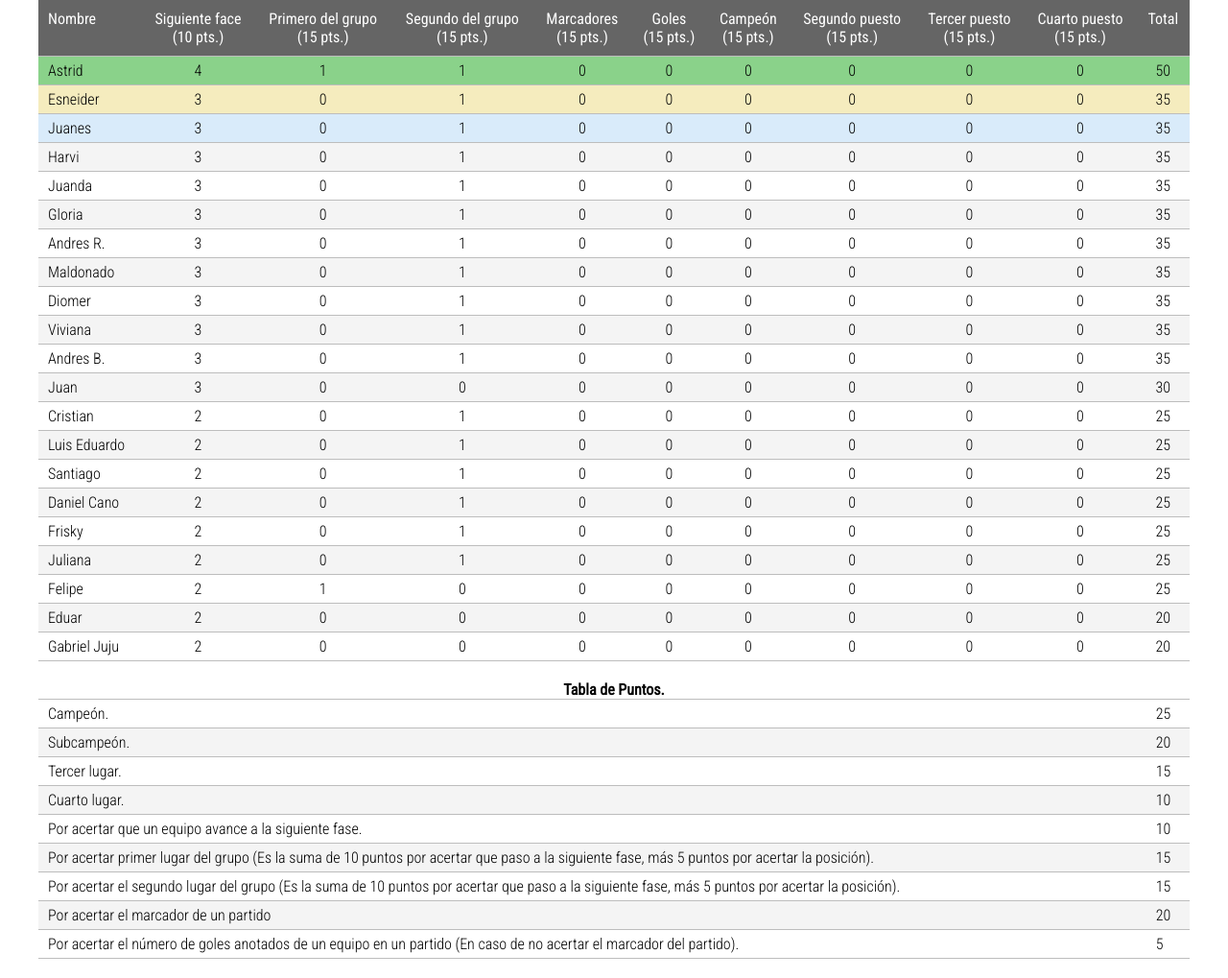
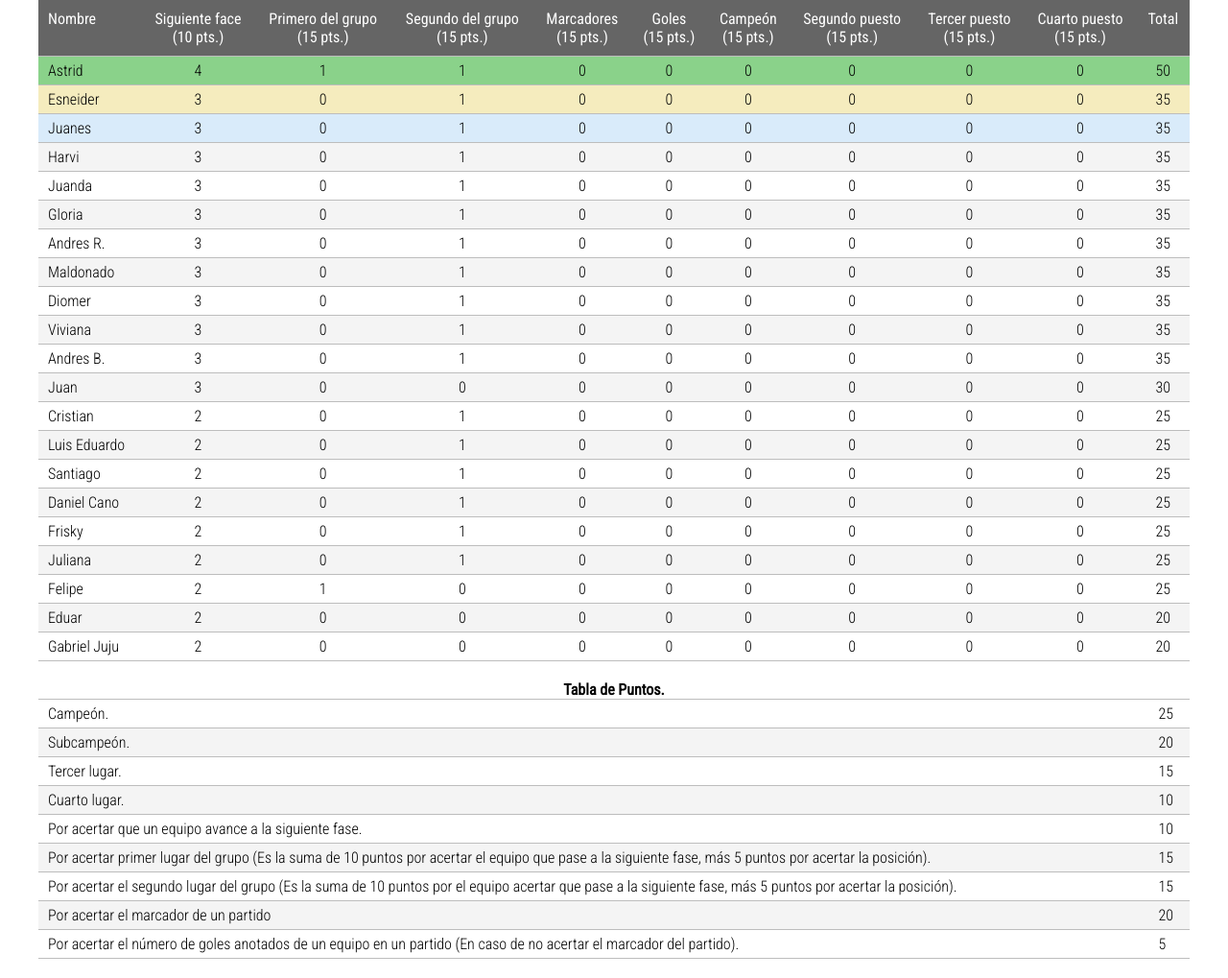
Before and after one commit to Neimarulo/CopaDoctus, a plain HTML site: page index.html in a window 1280 px wide. Shown: the whole page at 96% size. Drawn offline with Linux system fonts and the light colour scheme.

Commit message:
Correccion en el index

```diff
--- a/index.html
+++ b/index.html
@@ -93,7 +93,7 @@
 				</tr>
 				<tr>
 					<td>
-						Por acertar primer lugar del grupo (Es la suma de 10 puntos por acertar que paso a la siguiente fase, más 5 puntos por acertar la posición).
+						Por acertar primer lugar del grupo (Es la suma de 10 puntos por acertar el equipo que pase a la siguiente fase, más 5 puntos por acertar la posición).
 					</td>
 					<td>
 						15
@@ -101,7 +101,7 @@
 				</tr>
 				<tr>
 					<td>
-						Por acertar el segundo lugar del grupo (Es la suma de 10 puntos por acertar que paso a la siguiente fase, más 5 puntos por acertar la posición).
+						Por acertar el segundo lugar del grupo (Es la suma de 10 puntos por el equipo acertar que pase a la siguiente fase, más 5 puntos por acertar la posición).
 					</td>
 					<td>
 						15
```
